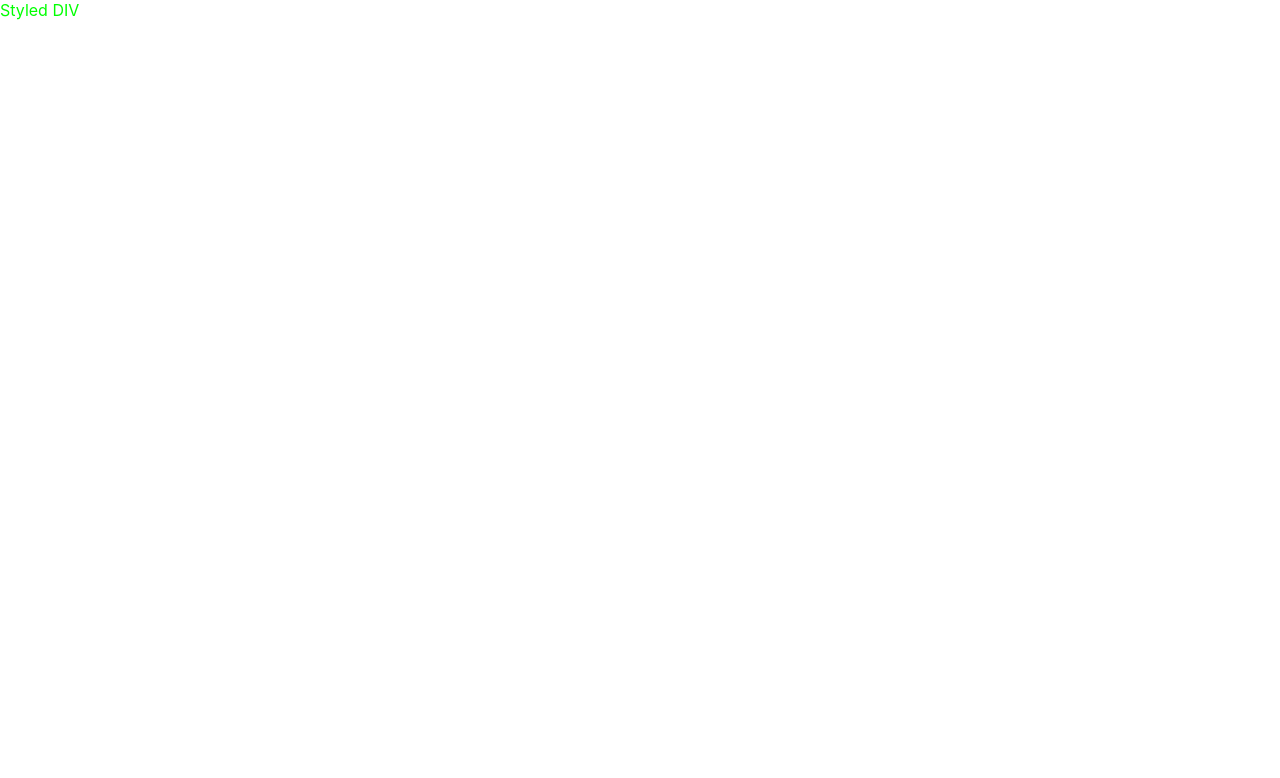
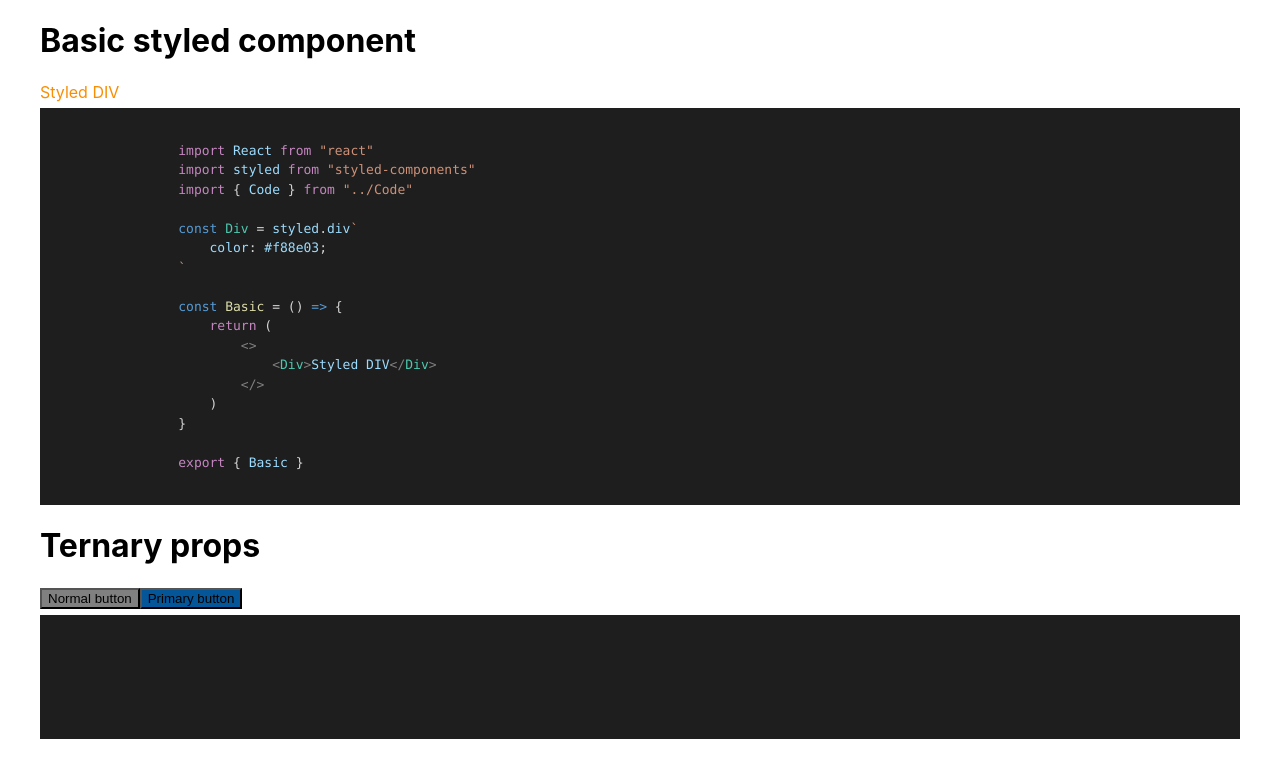
Before and after one commit to mrmaglet/CodeBank, a Next.js app: page /styled in a window 1280 px wide. Shown: the top 778 px of the page. Built offline with nearby package versions, Linux system fonts and the light colour scheme.

Commit message:
Props example working

```diff
--- /dev/null
+++ b/components/Code.tsx
@@ -0,0 +1,19 @@
+import React from "react"
+import { Prism as SyntaxHighlighter } from "react-syntax-highlighter"
+import { vscDarkPlus } from "react-syntax-highlighter/dist/cjs/styles/prism"
+
+interface ICode {
+  code: string
+}
+
+const Code = ({ code }: ICode) => {
+  return (
+    <>
+      <SyntaxHighlighter language="jsx" style={vscDarkPlus}>
+        {code}
+      </SyntaxHighlighter>
+    </>
+  )
+}
+
+export { Code }
--- /dev/null
+++ b/components/layout/Container.tsx
@@ -0,0 +1,9 @@
+import React from "react"
+import styled from "styled-components"
+
+const Container = styled.div`
+  max-width: 1200px;
+  margin: 0 auto;
+`
+
+export { Container }
--- /dev/null
+++ b/components/styled/Basic.tsx
@@ -0,0 +1,45 @@
+import React from "react"
+import styled from "styled-components"
+import { Code } from "../Code"
+
+const Div = styled.div`
+  color: #f88e03;
+`
+
+const Basic = () => {
+  return (
+    <>
+      <Div>Styled DIV</Div>
+
+      {code()}
+    </>
+  )
+}
+
+const code = () => {
+  return (
+    <Code
+      code={`
+				import React from "react"
+				import styled from "styled-components"
+				import { Code } from "../Code"
+
+				const Div = styled.div\`
+					color: #f88e03;
+				\`
+
+				const Basic = () => {
+					return (
+						<>
+							<Div>Styled DIV</Div>
+						</>
+					)
+				}
+
+				export { Basic }
+				`}
+    />
+  )
+}
+
+export { Basic }
--- /dev/null
+++ b/components/styled/Props.tsx
@@ -0,0 +1,36 @@
+import React from "react"
+import styled from "styled-components"
+import { Code } from "../Code"
+
+interface StyleProps {
+  $primary?: boolean
+}
+
+const Button = styled.button<StyleProps>`
+  background: ${(props) => (props.$primary ? "#045699" : "#808080")};
+`
+
+const Props = () => {
+  return (
+    <>
+      <Button>Normal button</Button>
+      <Button $primary>Primary button</Button>
+
+      {code()}
+    </>
+  )
+}
+
+const code = () => {
+  return (
+    <Code
+      code={`
+
+
+
+				`}
+    />
+  )
+}
+
+export { Props }
--- /dev/null
+++ b/components/styled/theme.ts
@@ -0,0 +1,12 @@
+import { DefaultTheme } from "styled-components"
+
+const theme: DefaultTheme = {
+  borderRadius: "5px",
+
+  colors: {
+    main: "cyan",
+    secondary: "magenta",
+  },
+}
+
+export { theme }
--- a/package.json
+++ b/package.json
@@ -12,10 +12,12 @@
     "next": "11.1.2",
     "react": "17.0.2",
     "react-dom": "17.0.2",
+    "react-syntax-highlighter": "^15.4.4",
     "styled-components": "^5.3.3"
   },
   "devDependencies": {
     "@types/react": "17.0.31",
+    "@types/react-syntax-highlighter": "^13.5.2",
     "@types/styled-components": "^5.1.15",
     "eslint": "7.32.0",
     "eslint-config-next": "11.1.2",
--- a/pages/_app.tsx
+++ b/pages/_app.tsx
@@ -1,6 +1,7 @@
 import "../styles/globals.css"
 import { createGlobalStyle, ThemeProvider } from "styled-components"
 import type { AppProps } from "next/app"
+import { theme } from "../components/styled/theme"
 
 const GlobalStyle = createGlobalStyle`
   body {
@@ -9,12 +10,6 @@ const GlobalStyle = createGlobalStyle`
     box-sizing: border-box;
   }
 `
-
-const theme = {
-  colors: {
-    primary: "#2bb80f",
-  },
-}
 
 function MyApp({ Component, pageProps }: AppProps) {
   return (
--- a/pages/styled.tsx
+++ b/pages/styled.tsx
@@ -1,14 +1,23 @@
 import React from "react"
 import styled from "styled-components"
+import { Container } from "../components/layout/Container"
+import { Basic } from "../components/styled/Basic"
+import { Props } from "../components/styled/Props"
 
 const Div = styled.div`
-  color: #00ff00;
+  color: #f88e03;
 `
 
 const Styled = () => {
   return (
     <>
-      <Div>Styled DIV</Div>
+      <Container>
+        <h1>Basic styled component</h1>
+        <Basic />
+
+        <h1>Ternary props</h1>
+        <Props />
+      </Container>
     </>
   )
 }
```
Also changed, not shown: components/styled/styled.d.ts (added, +13 -0 lines), 1 other file (tests, documents, lock files or other folders).
